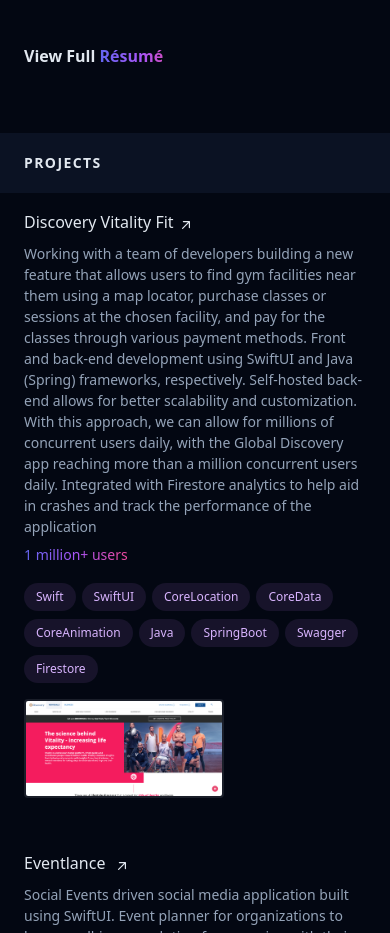
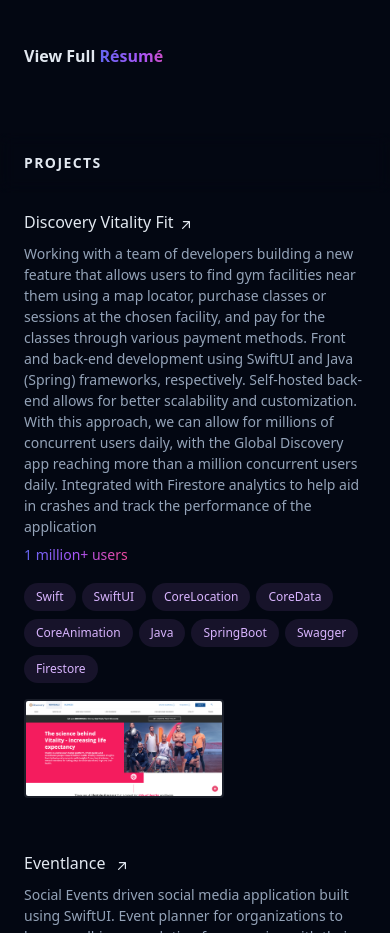
Before and after one commit to LukeGeyser/web_portfolio, a website: page src/index.html in a window 390 px wide. Shown: the part 3280-4213 px from the top of the page. Drawn offline with Linux system fonts and the light colour scheme.

Commit message:
Fixed project header on smaller device

```diff
--- a/src/index.html
+++ b/src/index.html
@@ -1007,7 +1007,7 @@
                         aria-label="Selected projects"
                     >
                         <div
-                            class="sticky top-0 z-20 -mx-6 mb-4 w-screen bg-slate-900/75 px-6 py-5 backdrop-blur md:-mx-12 md:px-12 lg:sr-only lg:relative lg:top-auto lg:mx-auto lg:w-full lg:px-0 lg:py-0 lg:opacity-0"
+                            class="sticky top-0 z-20 -mx-6 mb-4 w-screen px-6 py-5 backdrop-blur md:-mx-12 md:px-12 lg:sr-only lg:relative lg:top-auto lg:mx-auto lg:w-full lg:px-0 lg:py-0 lg:opacity-0"
                         >
                             <h2
                                 class="text-sm font-bold uppercase tracking-widest text-slate-200 lg:sr-only"
```
